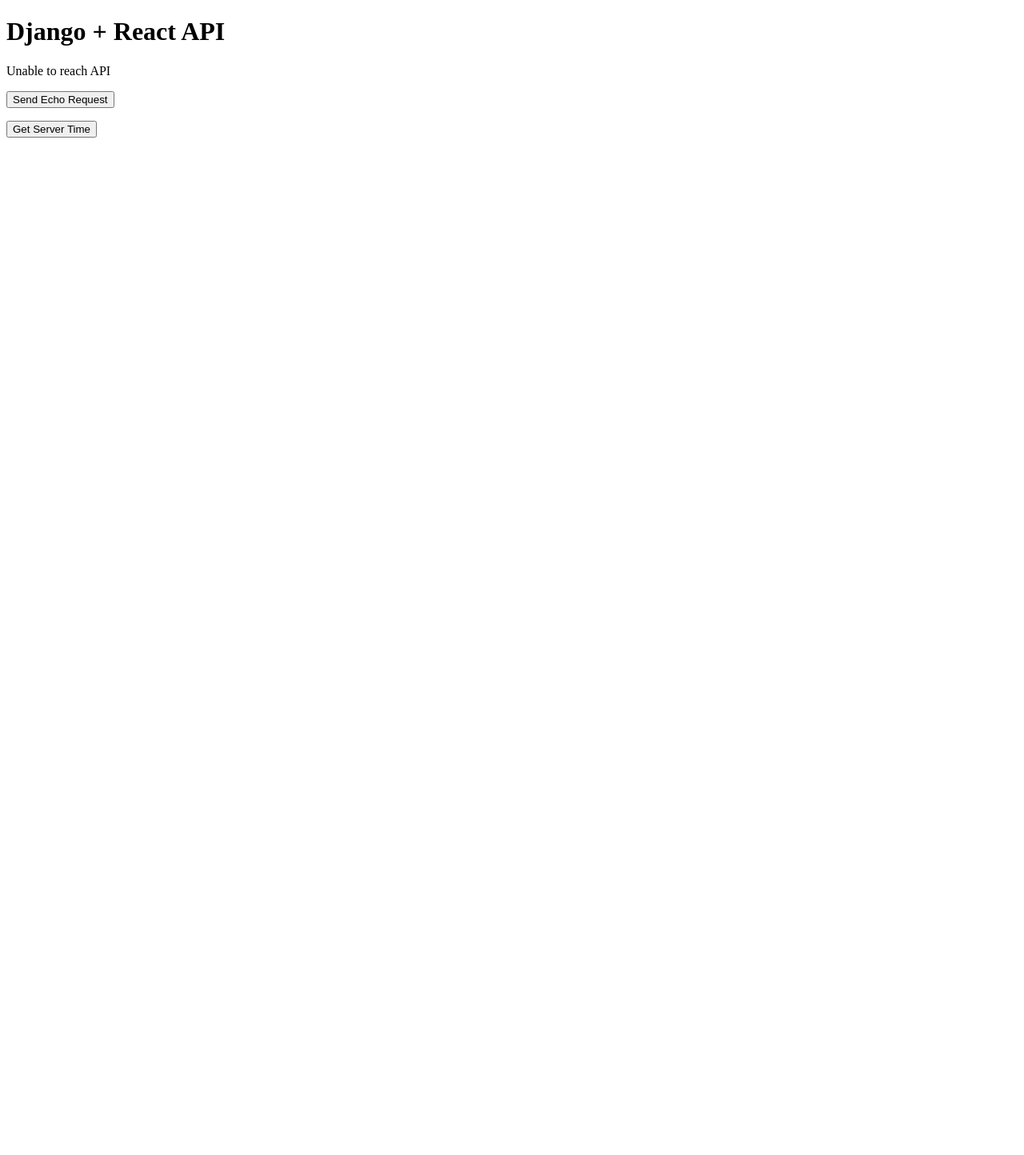
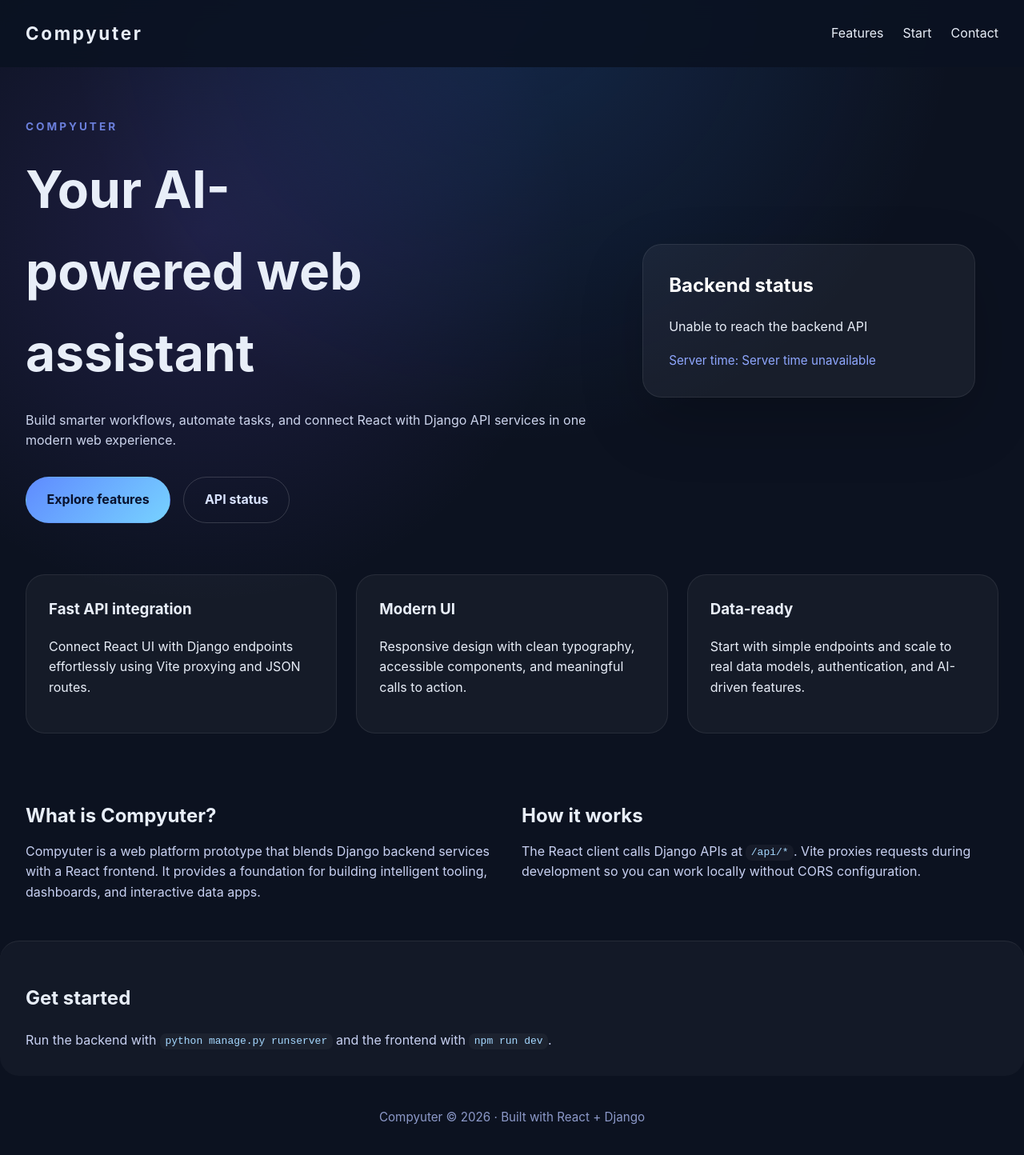
Before and after one commit to Tojinazarovbekzod/CompyuterSite, a React (Vite) app in the folder frontend/: page / in a window 1280 px wide. Shown: the top 1444 px of the page at 80% size. Before the commit the page ends 800 px from the top, so only its background shows below. Built offline with nearby package versions, Linux system fonts and the light colour scheme; no server answers.

Commit message:
feat: enhance UI with header, footer, and improved layout; update meta tags and styles

```diff
--- a/frontend/index.html
+++ b/frontend/index.html
@@ -3,7 +3,8 @@
   <head>
     <meta charset="UTF-8" />
     <meta name="viewport" content="width=device-width, initial-scale=1.0" />
-    <title>frontend</title>
+    <meta name="description" content="Compyuter website built with React and Django API." />
+    <title>Compyuter</title>
   </head>
   <body>
     <div id="root"></div>
--- a/frontend/src/App.css
+++ b/frontend/src/App.css
@@ -0,0 +1,232 @@
+:root {
+  color-scheme: dark;
+  font-family: Inter, system-ui, -apple-system, BlinkMacSystemFont, 'Segoe UI', sans-serif;
+  background-color: #0c1220;
+  color: #e8eef8;
+  line-height: 1.6;
+}
+
+* {
+  box-sizing: border-box;
+}
+
+body {
+  margin: 0;
+  min-height: 100vh;
+  background: radial-gradient(circle at top, rgba(56, 137, 255, 0.18), transparent 35%),
+    radial-gradient(circle at 20% 20%, rgba(130, 97, 255, 0.16), transparent 30%);
+}
+
+.app-shell {
+  display: flex;
+  flex-direction: column;
+  min-height: 100vh;
+}
+
+.site-header {
+  display: flex;
+  justify-content: space-between;
+  align-items: center;
+  padding: 1.5rem 2rem;
+  background: rgba(10, 18, 34, 0.9);
+  position: sticky;
+  top: 0;
+  z-index: 10;
+  backdrop-filter: blur(12px);
+}
+
+.brand {
+  font-size: 1.4rem;
+  font-weight: 700;
+  letter-spacing: 0.12em;
+}
+
+.site-header nav a {
+  color: #e8eef8;
+  text-decoration: none;
+  margin-left: 1.5rem;
+  transition: color 0.2s ease;
+}
+
+.site-header nav a:hover {
+  color: #78a9ff;
+}
+
+.hero-section {
+  display: grid;
+  grid-template-columns: 1.2fr 0.8fr;
+  gap: 2rem;
+  padding: 4rem 2rem 2rem;
+  align-items: center;
+}
+
+.hero-copy .eyebrow {
+  margin: 0 0 1rem;
+  text-transform: uppercase;
+  letter-spacing: 0.22em;
+  color: #6b7fdb;
+  font-weight: 700;
+  font-size: 0.85rem;
+}
+
+.hero-copy h1 {
+  margin: 0;
+  font-size: clamp(2.6rem, 5vw, 4rem);
+  max-width: 12ch;
+}
+
+.hero-text {
+  margin: 1.25rem 0 2rem;
+  max-width: 56rem;
+  color: #cdd5ed;
+}
+
+.hero-actions {
+  display: flex;
+  flex-wrap: wrap;
+  gap: 1rem;
+}
+
+.primary-button,
+.secondary-button {
+  display: inline-flex;
+  align-items: center;
+  justify-content: center;
+  padding: 0.95rem 1.6rem;
+  border-radius: 999px;
+  border: 1px solid transparent;
+  text-decoration: none;
+  font-weight: 700;
+}
+
+.primary-button {
+  background: linear-gradient(135deg, #5f8bff, #77d2ff);
+  color: #09122f;
+}
+
+.secondary-button {
+  color: #d8e2ff;
+  border-color: rgba(255, 255, 255, 0.16);
+}
+
+.hero-panel {
+  display: flex;
+  justify-content: center;
+}
+
+.status-card {
+  width: min(100%, 26rem);
+  background: rgba(255, 255, 255, 0.05);
+  border: 1px solid rgba(255, 255, 255, 0.08);
+  border-radius: 1.5rem;
+  padding: 2rem;
+  box-shadow: 0 30px 80px rgba(0, 0, 0, 0.18);
+}
+
+.status-card h2 {
+  margin-top: 0;
+  color: #ffffff;
+}
+
+.status-card p {
+  margin: 0.75rem 0 1rem;
+}
+
+.status-card span {
+  color: #8fa7ff;
+  font-size: 0.95rem;
+}
+
+.features-grid,
+.about-section,
+.contact-section {
+  padding: 2rem;
+}
+
+.features-grid {
+  display: grid;
+  gap: 1.5rem;
+  grid-template-columns: repeat(auto-fit, minmax(220px, 1fr));
+}
+
+.feature-card {
+  background: rgba(255, 255, 255, 0.04);
+  border: 1px solid rgba(255, 255, 255, 0.08);
+  border-radius: 1.5rem;
+  padding: 1.75rem;
+}
+
+.feature-card h3 {
+  margin-top: 0;
+}
+
+.about-section {
+  display: grid;
+  gap: 1.5rem;
+  grid-template-columns: repeat(2, minmax(0, 1fr));
+}
+
+.about-section h2 {
+  margin-bottom: 0.75rem;
+}
+
+.about-section p,
+.contact-section p {
+  margin: 0;
+  color: #c8d1f2;
+}
+
+.contact-section {
+  background: rgba(255, 255, 255, 0.03);
+  border-top: 1px solid rgba(255, 255, 255, 0.08);
+  padding: 2rem;
+  margin-top: 1rem;
+  border-radius: 1.5rem;
+}
+
+.site-footer {
+  margin-top: auto;
+  padding: 1.5rem 2rem;
+  text-align: center;
+  color: #8c99c9;
+  font-size: 0.95rem;
+}
+
+code {
+  color: #a5d8ff;
+  background: rgba(255, 255, 255, 0.04);
+  padding: 0.15rem 0.4rem;
+  border-radius: 0.5rem;
+}
+
+@media (max-width: 900px) {
+  .hero-section {
+    grid-template-columns: 1fr;
+    padding-top: 2.5rem;
+  }
+
+  .site-header {
+    flex-direction: column;
+    align-items: flex-start;
+  }
+
+  .site-header nav {
+    margin-top: 1rem;
+  }
+}
+
+@media (max-width: 640px) {
+  .hero-text {
+    font-size: 1rem;
+  }
+
+  .hero-actions {
+    flex-direction: column;
+    align-items: stretch;
+  }
+
+  .site-header nav a {
+    margin-left: 0;
+    margin-right: 1rem;
+  }
+}
--- a/frontend/src/App.jsx
+++ b/frontend/src/App.jsx
@@ -1,60 +1,98 @@
 import { useEffect, useState } from 'react'
+import Header from './components/Header.jsx'
+import Footer from './components/Footer.jsx'
 import './App.css'
 
 function App() {
-  const [apiMessage, setApiMessage] = useState('Loading...')
-  const [echoText, setEchoText] = useState('')
+  const [apiMessage, setApiMessage] = useState('Loading Compyuter...')
   const [serverTime, setServerTime] = useState('')
 
   useEffect(() => {
     fetch('/api/hello/')
       .then((response) => response.json())
       .then((data) => {
-        setApiMessage(data.message || 'API responded')
+        setApiMessage(data.message || 'Welcome to Compyuter')
       })
       .catch(() => {
-        setApiMessage('Unable to reach API')
+        setApiMessage('Unable to reach the backend API')
       })
-  }, [])
 
-  const handleEcho = () => {
-    fetch('/api/echo/?text=Hello%20from%20React')
-      .then((response) => response.json())
-      .then((data) => {
-        setEchoText(data.echo || 'No echo received')
-      })
-      .catch(() => {
-        setEchoText('Echo request failed')
-      })
-  }
-
-  const handleTime = () => {
     fetch('/api/time/')
       .then((response) => response.json())
       .then((data) => {
         setServerTime(data.server_time || '')
       })
       .catch(() => {
-        setServerTime('Time request failed')
+        setServerTime('Server time unavailable')
       })
-  }
+  }, [])
 
   return (
-    <div className="App">
-      <header>
-        <h1>Django + React API</h1>
-      </header>
-      <main>
-        <p>{apiMessage}</p>
-        <button type="button" onClick={handleEcho}>
-          Send Echo Request
-        </button>
-        <p>{echoText}</p>
-        <button type="button" onClick={handleTime}>
-          Get Server Time
-        </button>
-        <p>{serverTime}</p>
+    <div className="app-shell">
+      <Header />
+      <main className="hero-section">
+        <div className="hero-copy">
+          <p className="eyebrow">Compyuter</p>
+          <h1>Your AI-powered web assistant</h1>
+          <p className="hero-text">
+            Build smarter workflows, automate tasks, and connect React with Django API services in one modern web experience.
+          </p>
+          <div className="hero-actions">
+            <a href="#features" className="primary-button">
+              Explore features
+            </a>
+            <a href="#status" className="secondary-button">
+              API status
+            </a>
+          </div>
+        </div>
+        <div className="hero-panel">
+          <div className="status-card">
+            <h2>Backend status</h2>
+            <p>{apiMessage}</p>
+            <span>{serverTime ? `Server time: ${serverTime}` : 'Loading server time...'}</span>
+          </div>
+        </div>
       </main>
+
+      <section id="features" className="features-grid">
+        <div className="feature-card">
+          <h3>Fast API integration</h3>
+          <p>Connect React UI with Django endpoints effortlessly using Vite proxying and JSON routes.</p>
+        </div>
+        <div className="feature-card">
+          <h3>Modern UI</h3>
+          <p>Responsive design with clean typography, accessible components, and meaningful calls to action.</p>
+        </div>
+        <div className="feature-card">
+          <h3>Data-ready</h3>
+          <p>Start with simple endpoints and scale to real data models, authentication, and AI-driven features.</p>
+        </div>
+      </section>
+
+      <section className="about-section">
+        <div>
+          <h2>What is Compyuter?</h2>
+          <p>
+            Compyuter is a web platform prototype that blends Django backend services with a React frontend. It provides a foundation for building intelligent tooling, dashboards, and interactive data apps.
+          </p>
+        </div>
+        <div>
+          <h2>How it works</h2>
+          <p>
+            The React client calls Django APIs at <code>/api/*</code>. Vite proxies requests during development so you can work locally without CORS configuration.
+          </p>
+        </div>
+      </section>
+
+      <section id="status" className="contact-section">
+        <h2>Get started</h2>
+        <p>
+          Run the backend with <code>python manage.py runserver</code> and the frontend with <code>npm run dev</code>.
+        </p>
+      </section>
+
+      <Footer />
     </div>
   )
 }
--- a/frontend/src/components/Footer.jsx
+++ b/frontend/src/components/Footer.jsx
@@ -0,0 +1,9 @@
+function Footer() {
+  return (
+    <footer className="site-footer" id="contact">
+      <p>Compyuter © 2026 · Built with React + Django</p>
+    </footer>
+  )
+}
+
+export default Footer
--- a/frontend/src/components/Header.jsx
+++ b/frontend/src/components/Header.jsx
@@ -0,0 +1,14 @@
+function Header() {
+  return (
+    <header className="site-header">
+      <div className="brand">Compyuter</div>
+      <nav>
+        <a href="#features">Features</a>
+        <a href="#status">Start</a>
+        <a href="#contact">Contact</a>
+      </nav>
+    </header>
+  )
+}
+
+export default Header
--- a/frontend/src/index.css
+++ b/frontend/src/index.css
@@ -0,0 +1,17 @@
+html {
+  scroll-behavior: smooth;
+}
+
+body {
+  margin: 0;
+  min-height: 100vh;
+  background: #090e1c;
+}
+
+button {
+  font: inherit;
+}
+
+a {
+  color: inherit;
+}
```
